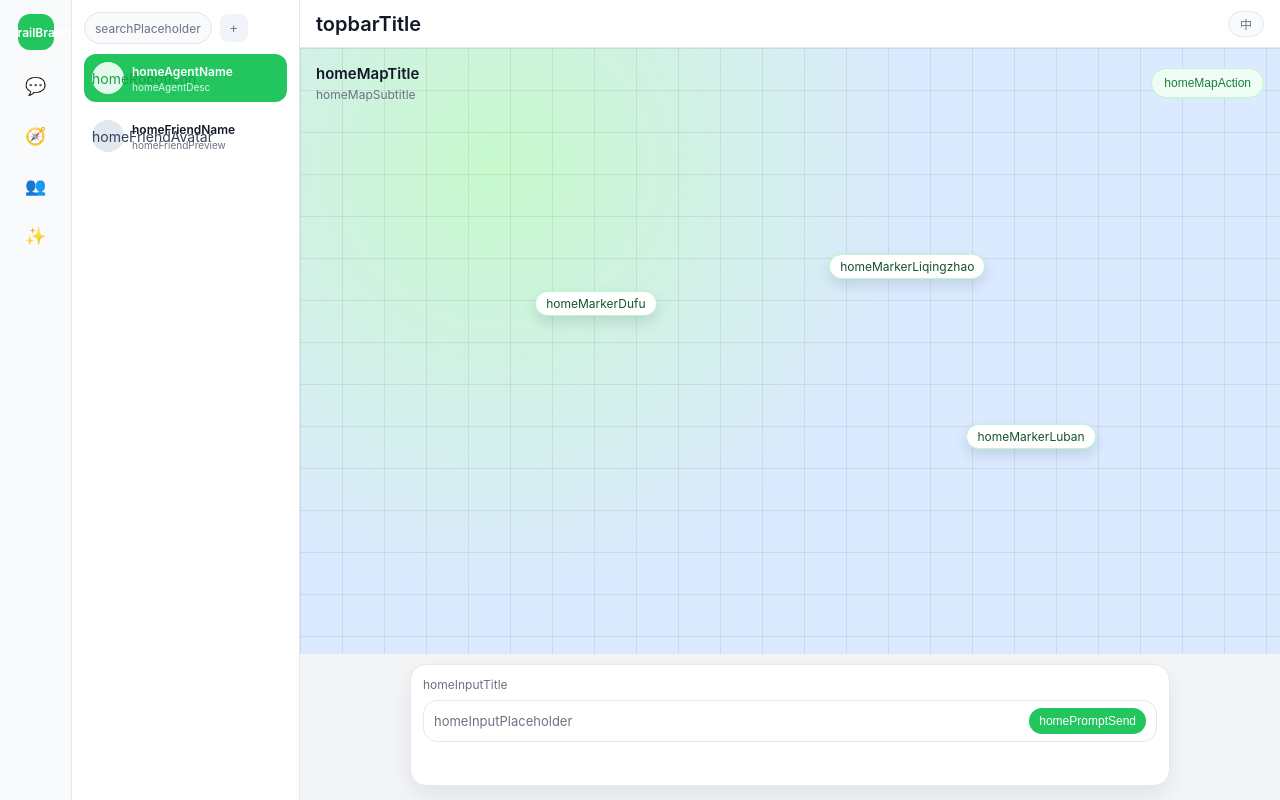
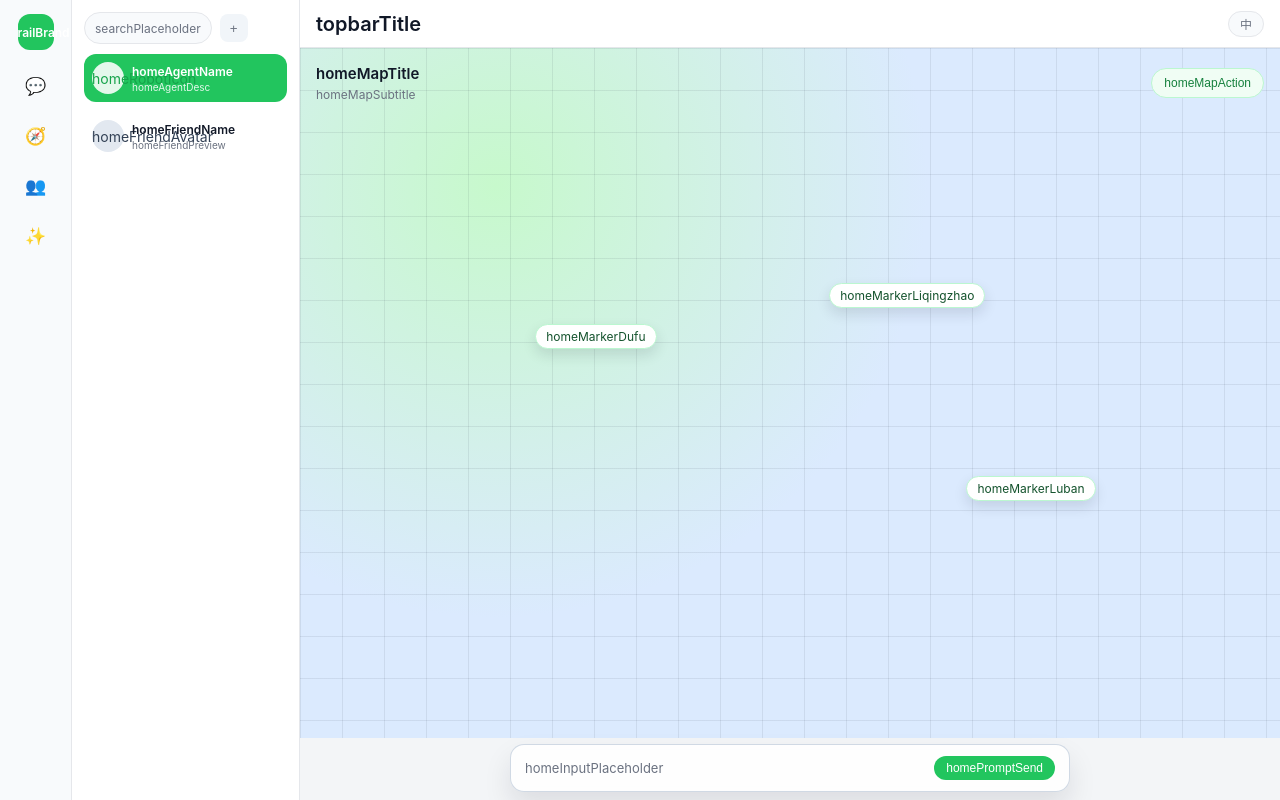
Before and after one commit to hansdcr/web-app, a React (Vite) app: page /home in a window 1280 px wide. Built offline with nearby package versions, Linux system fonts and the light colour scheme; the HTML template or start-up script is replaced by a standard one.

Commit message:
修改home page

```diff
--- a/src/App.jsx
+++ b/src/App.jsx
@@ -47,7 +47,6 @@ function HomePage({ t }) {
       </section>
       {/* Home 页采用上下结构：上方地图主视觉 + 下方输入区域。 */}
       <section className="home-input-panel">
-        <p className="map-input-title">{t('homeInputTitle')}</p>
         <div className="map-input-row">
           <span>{t('homeInputPlaceholder')}</span>
           <button type="button" className="map-send-btn">{t('homePromptSend')}</button>
--- a/src/index.css
+++ b/src/index.css
@@ -222,7 +222,7 @@ body {
   width: 100%;
   padding: 0;
   display: grid;
-  grid-template-rows: minmax(0, 5fr) minmax(104px, 1.2fr);
+  grid-template-rows: minmax(0, 1fr) auto;
   gap: 0;
 }
 
@@ -320,26 +320,22 @@ body {
 }
 
 .home-input-panel {
-  width: min(760px, calc(100% - 40px));
-  margin: 10px auto 14px;
-  border: 1px solid var(--line);
-  border-radius: 16px;
-  background: #ffffff;
-  padding: 12px;
-  box-shadow: 0 10px 24px rgba(15, 23, 42, 0.08);
-}
-
-.map-input-title {
-  margin: 0 0 8px;
-  color: var(--muted);
-  font-size: 12px;
+  width: min(560px, calc(100% - 32px));
+  margin: 6px auto 8px;
+  border: 1px solid rgba(203, 213, 225, 0.9);
+  border-radius: 14px;
+  background: rgba(255, 255, 255, 0.86);
+  backdrop-filter: blur(8px);
+  padding: 6px 10px;
+  box-shadow: 0 14px 28px rgba(15, 23, 42, 0.1);
 }
 
 .map-input-row {
-  height: 42px;
-  border: 1px solid var(--line);
-  border-radius: 14px;
-  padding: 0 10px;
+  height: 34px;
+  border: 0;
+  border-radius: 0;
+  background: transparent;
+  padding: 0 4px;
   display: flex;
   align-items: center;
   justify-content: space-between;
@@ -352,8 +348,8 @@ body {
   background: #22c55e;
   color: #ffffff;
   border-radius: 999px;
-  height: 26px;
-  padding: 0 10px;
+  height: 24px;
+  padding: 0 12px;
   font-size: 12px;
   cursor: pointer;
 }
```
